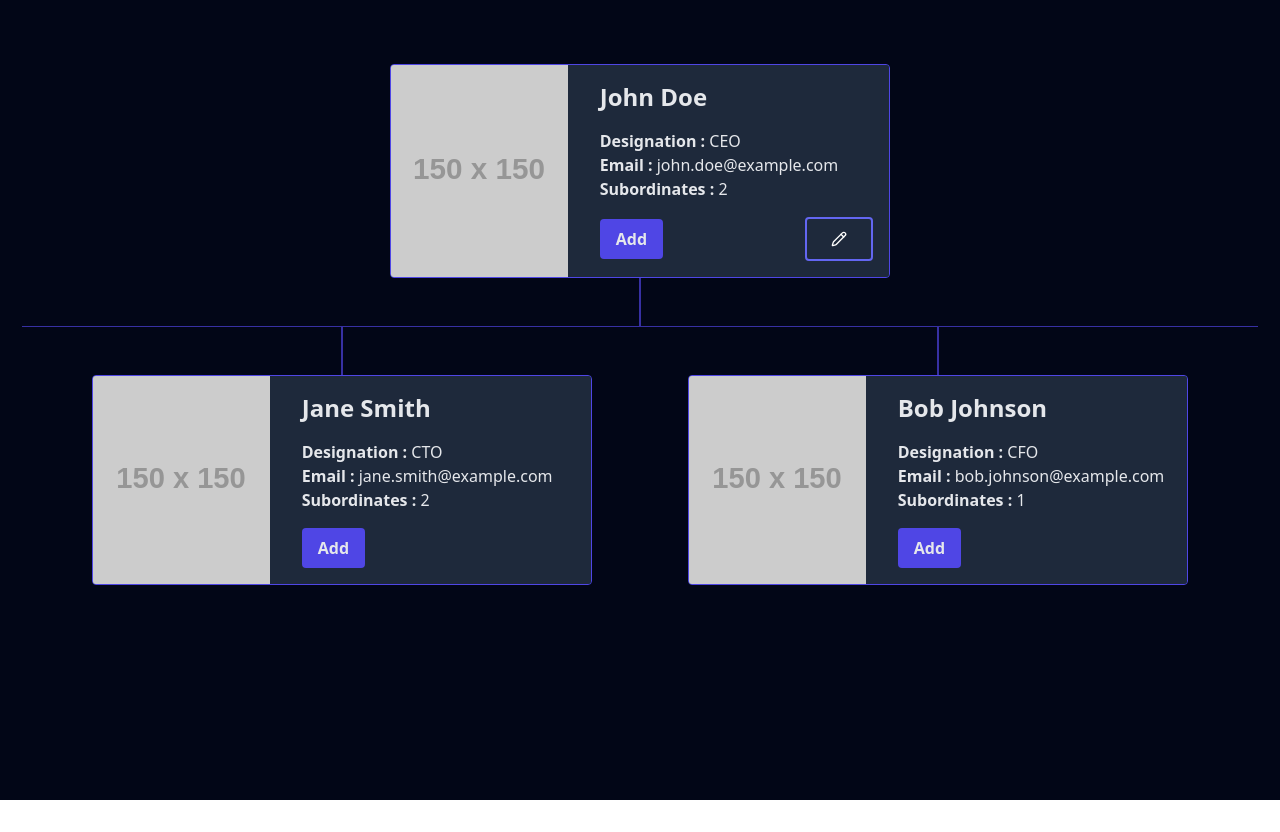
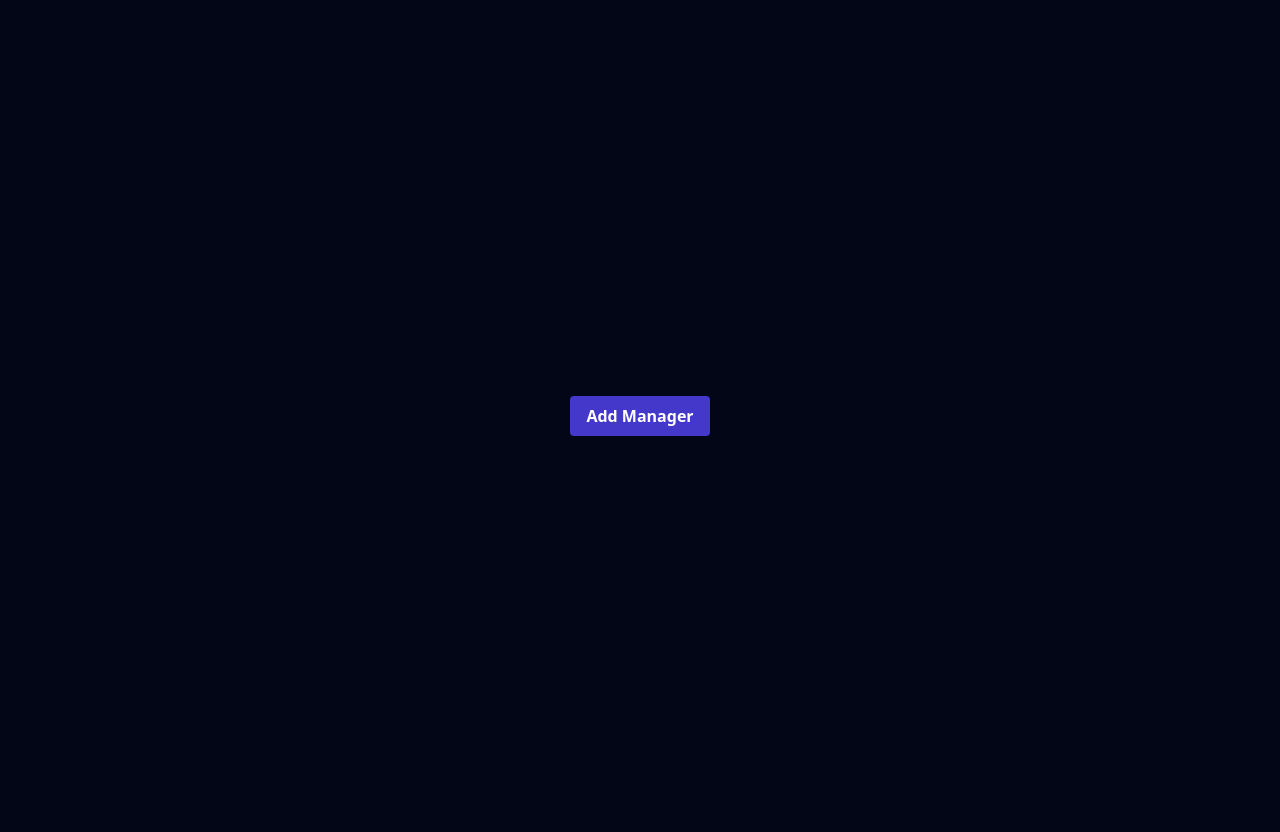
Before and after one commit to valvikanaiya/organization-hierachy, a React (Vite) app: page / in a window 1280 px wide. Before the commit the page ends 800 px from the top, so only its background shows below. Built offline with nearby package versions, Linux system fonts and the light colour scheme.

Commit message:
remove statick data

```diff
--- a/src/App.jsx
+++ b/src/App.jsx
@@ -50,12 +50,22 @@ const App = () => {
       <Modal onClose={handelAddModalClose} open={addModal}>
         <AddEmployee
           id={employeIdcounter}
-          managerId={ceo.id}
+          managerId={ceo.id || null}
           handelModalClose={handelAddModalClose}
           imageUrl={"https://via.placeholder.com/150"}
         />
       </Modal>
+
       <div className="min-h-screen min-w-full bg-slate-950  p-4">
+        {employeList.length === 0 ? (
+          <div className="flex h-screen items-center justify-center">
+            <button
+              className="text-white font-semibold bg-indigo-700 hover:bg-indigo-800 transition-all py-2 px-4 rounded"
+              onClick={handeleAddModalOpen}>
+              Add Manager
+            </button>
+          </div>
+        ) : (
           <div className="md:px-0 px-3 md:w-[99%] mx-auto">
             <div className="w-full mx-auto flex-wrap flex items-center justify-center relative py-12 sm:p-12 before:h-[3rem] before:w-[0px] before:border before:absolute  before:bottom-[-0%] before:border-indigo-800  border-b border-indigo-800">
               <Card className="w-full  sm:w-[500px]">
@@ -73,6 +83,7 @@ const App = () => {
             </div>
             {roots && <Tabs employees={roots} />}
           </div>
+        )}
       </div>
     </>
   );
--- a/src/components/ProfileCard/ProfileCard.jsx
+++ b/src/components/ProfileCard/ProfileCard.jsx
@@ -53,14 +53,14 @@ export default function ProfileCard({
             </p>
           </div>
           <div className="flex items-center justify-between">
-            {subordinates < 5  && (
+            {subordinates < 5 && (
               <button
                 className="bg-indigo-600 hover:bg-indigo-700 text-gray-200 py-2 px-4  rounded font-semibold"
                 onClick={handelAddEmoloye}>
                 Add
               </button>
             )}
-            {editEmployee && (
+            {editEmployee && subordinates !== 0 && (
               <button
                 className="flex items-center justify-center p-2 rounded border-2 border-indigo-500 py-3 px-6 hover:border-indigo-600"
                 onClick={() => editEmployee()}>
--- a/src/store/slice/employee.js
+++ b/src/store/slice/employee.js
@@ -1,12 +1,10 @@
 import { createSlice } from "@reduxjs/toolkit";
-import { employeeData } from "../../utils/utils";
 
-const initialState = employeeData;
 const employeSlice = createSlice({
   name: "employee",
   initialState: {
-    employeList: initialState,
-    employeIdcounter: 8,
+    employeList: [],
+    employeIdcounter: 1,
   },
   reducers: {
     addSubordinates: (state, actions) => {
```
Lines whose indentation alone changed are shown as unchanged.
